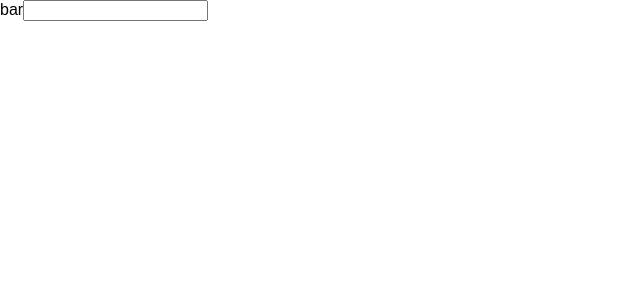
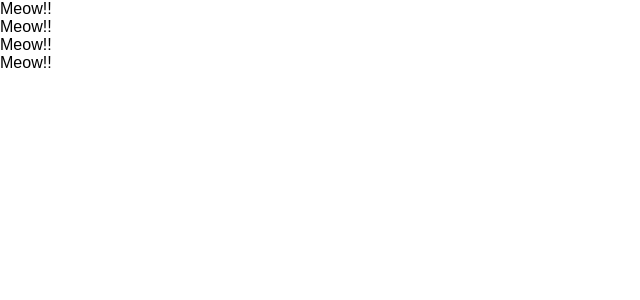
Before and after one commit to takakiya/myreac, a React (Create React App) app: page / in a window 1280 px wide. Shown: the top 300 px of the page, without its empty margins (0-640 px from the left). Built offline with nearby package versions, Linux system fonts and the light colour scheme.

Commit message:
ccomponents

```diff
--- a/src/App.js
+++ b/src/App.js
@@ -1,17 +1,32 @@
 
 
 
-import React, { Component } from 'react';
+import React from 'react';
 
-class App extends Component {
-  render() {
-    return(
-      <React.Fragment>
-      <label htmlFor="bar">bar</label>
-      <input type="text" onClick={() => { alert("hoge") }} />
-      </React.Fragment>
-      )
-  }
+// class App extends Component {
+//  render() {
+//    return(
+//      <React.Fragment>
+//      <label htmlFor="bar">bar</label>
+//      <input type="text" onClick={() => { alert("hoge") }} />
+//      </React.Fragment>
+//      )
+//  }
+//}
+
+const App = () => {
+  return (
+    <div>
+      <Cat />
+      <Cat />
+      <Cat />
+      <Cat />
+    </div>
+  )
+}
+
+const Cat = () => {
+  return <div>Meow!!</div>
 }
 
 export default App;
```
